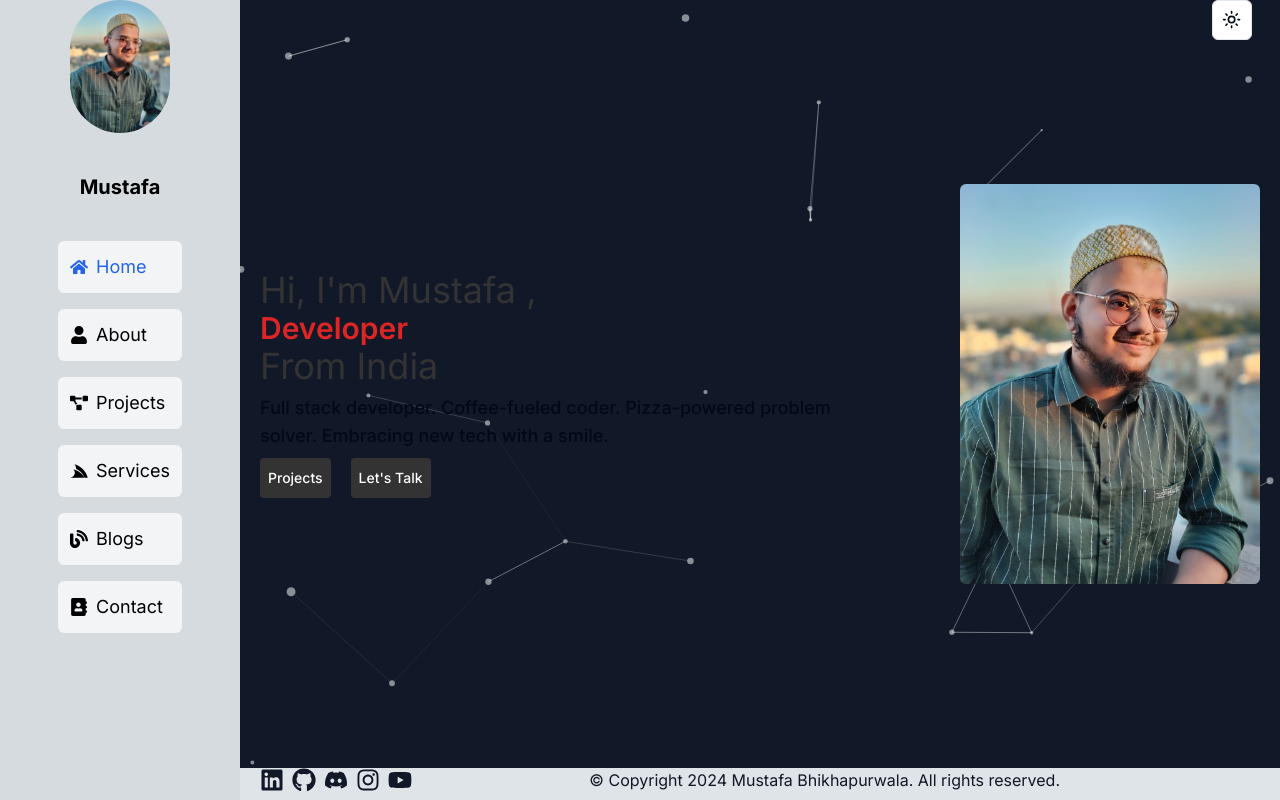
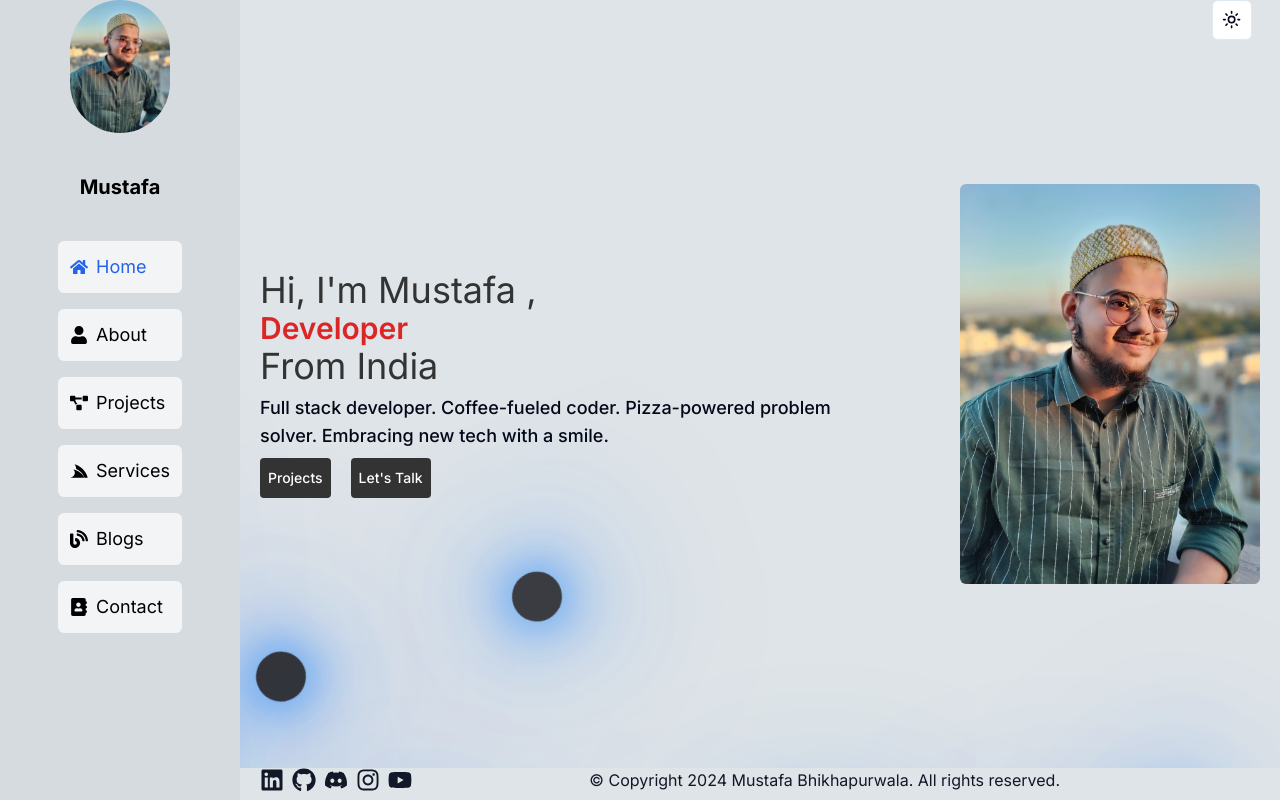
Before and after one commit to B-Mustafa/nextjs-portfolio, a Next.js app: page / in a window 1280 px wide. Built offline with nearby package versions, Linux system fonts and the light colour scheme.

Commit message:
added new background animations for homepage

```diff
--- a/app/globals.css
+++ b/app/globals.css
@@ -120,3 +120,79 @@
     padding-left: 10px;
   }
 }
+
+/* Animations style */
+
+
+.wrapper span {
+	position: fixed;
+	bottom: -180px;
+	height: 50px;
+	width: 50px;
+  border-radius: 50%;
+	background-color: #18191f;
+	box-shadow: 0 0 50px #0072ff, 0 0 100px #0072ff, 0 0 150px #0072ff, 0 0 200px #0072ff;
+	animation: animate 10s linear infinite;
+}
+.wrapper span:nth-child(1) {
+	left: 60px;
+	animation-delay: 0.6s;
+}
+.wrapper span:nth-child(2) {
+	left: 10%;
+	animation-delay: 3s;
+	width: 60px;
+	height: 60px;
+}
+.wrapper span:nth-child(3) {
+	left: 20%;
+	animation-delay: 2s;
+}
+.wrapper span:nth-child(4) {
+	left: 30%;
+	animation-delay: 5s;
+	width: 80px;
+	height: 80px;
+}
+.wrapper span:nth-child(5) {
+	left: 40%;
+	animation-delay: 1s;
+}
+.wrapper span:nth-child(6) {
+	left: 50%;
+	animation-delay: 7s;
+}
+.wrapper span:nth-child(7) {
+	left: 60%;
+	animation-delay: 6s;
+	width: 100px;
+	height: 100px;
+}
+.wrapper span:nth-child(8) {
+	left: 70%;
+	animation-delay: 8s;
+}
+.wrapper span:nth-child(9) {
+	left: 80%;
+	animation-delay: 6s;
+	width: 90px;
+	height: 90px;
+}
+.wrapper span:nth-child(10) {
+	left: 90%;
+	animation-delay: 4s;
+}
+
+@keyframes animate {
+	0% {
+		transform: translateY(0);
+		opacity: 1;
+	}
+	80% {
+		opacity: .7;
+	}
+	100% {
+		transform: translateY(-800px) rotate(360deg);
+		opacity: 0;
+	}
+}
--- a/app/page.tsx
+++ b/app/page.tsx
@@ -1,5 +1,5 @@
+
 import Footer from "@/components/Footer";
-import ParticleComponent from "@/components/ParticleComponent";
 import { Button } from "@/components/ui/button";
 import Image from "next/image";
 import Link from "next/link";
@@ -35,8 +35,19 @@ export default function Home() {
         </div>
         <Image src="/assets/sidemenu.jpg" width={300} height={400} alt="Mustafa Bhikhapurwala" className="img z-10 max-w-full h-auto rounded-md" />
       </div>
-      <ParticleComponent />
-
+      {/* Added custom bg animated  */}
+      <div className='wrapper '>
+        <span></span>
+        <span></span>
+        <span></span>
+        <span></span>
+        <span></span>
+        <span></span>
+        <span></span>
+        <span></span>
+        <span></span>
+        <span></span>
+    </div>
     </section>
     <Footer/>
   </>
--- a/components/ParticleComponent.tsx
+++ /dev/null
@@ -1,119 +0,0 @@
-"use client"
-
-import { useCallback, useEffect, useState } from "react";
-import Particles, { initParticlesEngine } from "@tsparticles/react";
-import type { Container } from "@tsparticles/engine";
-import { loadSlim } from "@tsparticles/slim";
-import { useTheme } from "next-themes";
-
-const ParticleComponent = () => {
-    const [init, setInit] = useState(false);
-    const { theme  } = useTheme();
-
-    // this should be run only once per application lifetime
-    useEffect(() => {
-        initParticlesEngine(async (engine) => {
-            await loadSlim(engine);
-        }).then(() => {
-            setInit(true);
-        });
-    }, []);
-
-    const particlesLoaded = (container: Container | undefined) => {
-        console.log(container);
-    };
-
-    const backgroundColor =
-        theme === "light" ? "#DEE4E7" : "#111827" ;
-
-    const particleColor =
-        theme === "light" ? "#222" : "#fff";
-
-
-
-
-    return (
-        init && (
-            <Particles
-                className="cursor-pointer"
-                id="tsparticles"
-                particlesLoaded={particlesLoaded as any}
-                options={{
-
-                    background: {
-                        color: {
-                            value:backgroundColor,
-                        },
-                    },
-                    fpsLimit: 120,
-                    interactivity: {
-                        events: {
-                            onClick: {
-                                enable: true,
-                                mode: "push",
-                            },
-                            onHover: {
-                                enable: true,
-                                mode: "repulse",
-                            },
-                            resize:{
-                                enable:true,
-
-                            }
-                        },
-                        modes: {
-                            push: {
-                                quantity: 4,
-                            },
-                            repulse: {
-                                distance: 200,
-                                duration: 0.4,
-                            },
-                        },
-                    },
-                    particles: {
-                        color: {
-                            value: particleColor,
-                        },
-                        links: {
-                            color: particleColor ,
-                            distance: 150,
-                            enable: true,
-                            opacity: 0.5,
-                            width: 1,
-                        },
-                        move: {
-                            direction: "none",
-                            enable: true,
-                            outModes: {
-                                default: "bounce",
-                            },
-                            random: false,
-                            speed: 6,
-                            straight: false,
-                        },
-                        number: {
-                            density: {
-                                enable: true,
-                            },
-
-                            value: 80,
-                        },
-                        opacity: {
-                            value: 0.5,
-                        },
-                        shape: {
-                            type: "circle",
-                        },
-                        size: {
-                            value: { min: 1, max: 5 },
-                        },
-                    },
-                    detectRetina: true,
-                }}
-            />
-        )
-    );
-};
-
-export default ParticleComponent;
```
